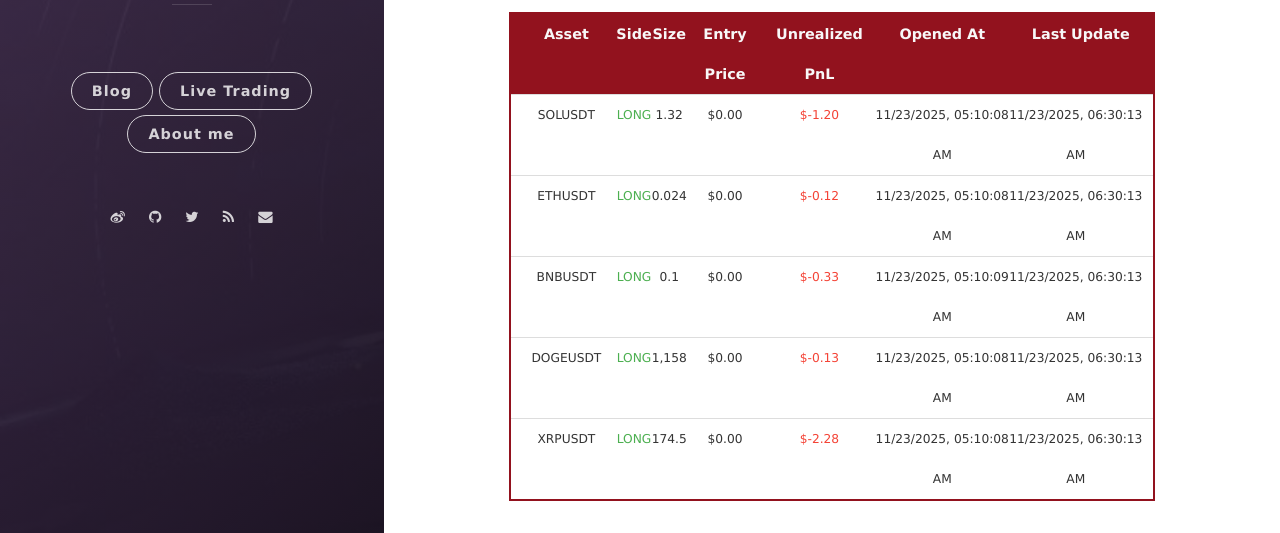
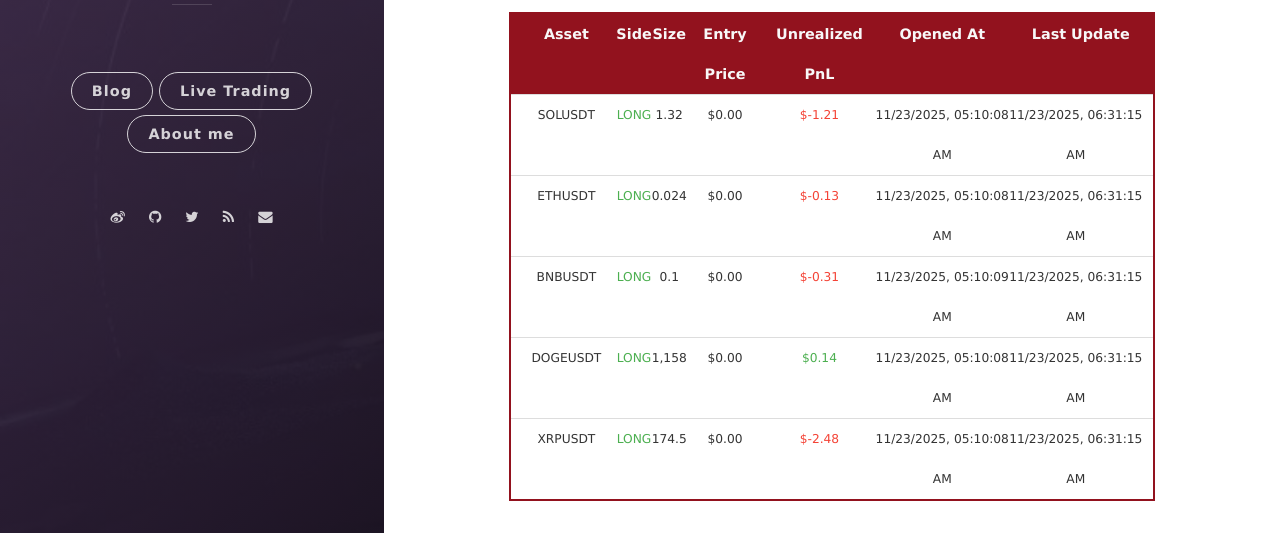
Before and after one commit to leeyegy/leeyegy.github.io, a Jekyll site: the page built from live-trading.html, in a window 1280 px wide and 1188 px high. Shown: the part 587-1120 px from the top of the window. Built offline with Jekyll 4.4.1, drawn with Linux system fonts in a browser that asks for light colours; nearby versions of some CDN libraries.

Commit message:
AccountMonitor: refresh positions 2025-11-23T14:31:15+08:00

```diff
--- a/assets/data/binance/positions.json
+++ b/assets/data/binance/positions.json
@@ -4,44 +4,44 @@
     "side": "LONG",
     "size": 1.32,
     "entryPrice": 0.0,
-    "unrealizedPnl": -1.2012,
+    "unrealizedPnl": -1.2144,
     "openedAt": "2025-11-23T13:10:08+08:00",
-    "reportedAt": "2025-11-23T14:30:13+08:00"
+    "reportedAt": "2025-11-23T14:31:15+08:00"
   },
   {
     "symbol": "ETHUSDT",
     "side": "LONG",
     "size": 0.024,
     "entryPrice": 0.0,
-    "unrealizedPnl": -0.12336,
+    "unrealizedPnl": -0.13056,
     "openedAt": "2025-11-23T13:10:08+08:00",
-    "reportedAt": "2025-11-23T14:30:13+08:00"
+    "reportedAt": "2025-11-23T14:31:15+08:00"
   },
   {
     "symbol": "BNBUSDT",
     "side": "LONG",
     "size": 0.1,
     "entryPrice": 0.0,
-    "unrealizedPnl": -0.32581143,
+    "unrealizedPnl": -0.31111811,
     "openedAt": "2025-11-23T13:10:09+08:00",
-    "reportedAt": "2025-11-23T14:30:13+08:00"
+    "reportedAt": "2025-11-23T14:31:15+08:00"
   },
   {
     "symbol": "DOGEUSDT",
     "side": "LONG",
     "size": 1158.0,
     "entryPrice": 0.0,
-    "unrealizedPnl": -0.12738,
+    "unrealizedPnl": 0.13896,
     "openedAt": "2025-11-23T13:10:08+08:00",
-    "reportedAt": "2025-11-23T14:30:13+08:00"
+    "reportedAt": "2025-11-23T14:31:15+08:00"
   },
   {
     "symbol": "XRPUSDT",
     "side": "LONG",
     "size": 174.5,
     "entryPrice": 0.0,
-    "unrealizedPnl": -2.27886006,
+    "unrealizedPnl": -2.4779,
     "openedAt": "2025-11-23T13:10:08+08:00",
-    "reportedAt": "2025-11-23T14:30:13+08:00"
+    "reportedAt": "2025-11-23T14:31:15+08:00"
   }
 ]
```
